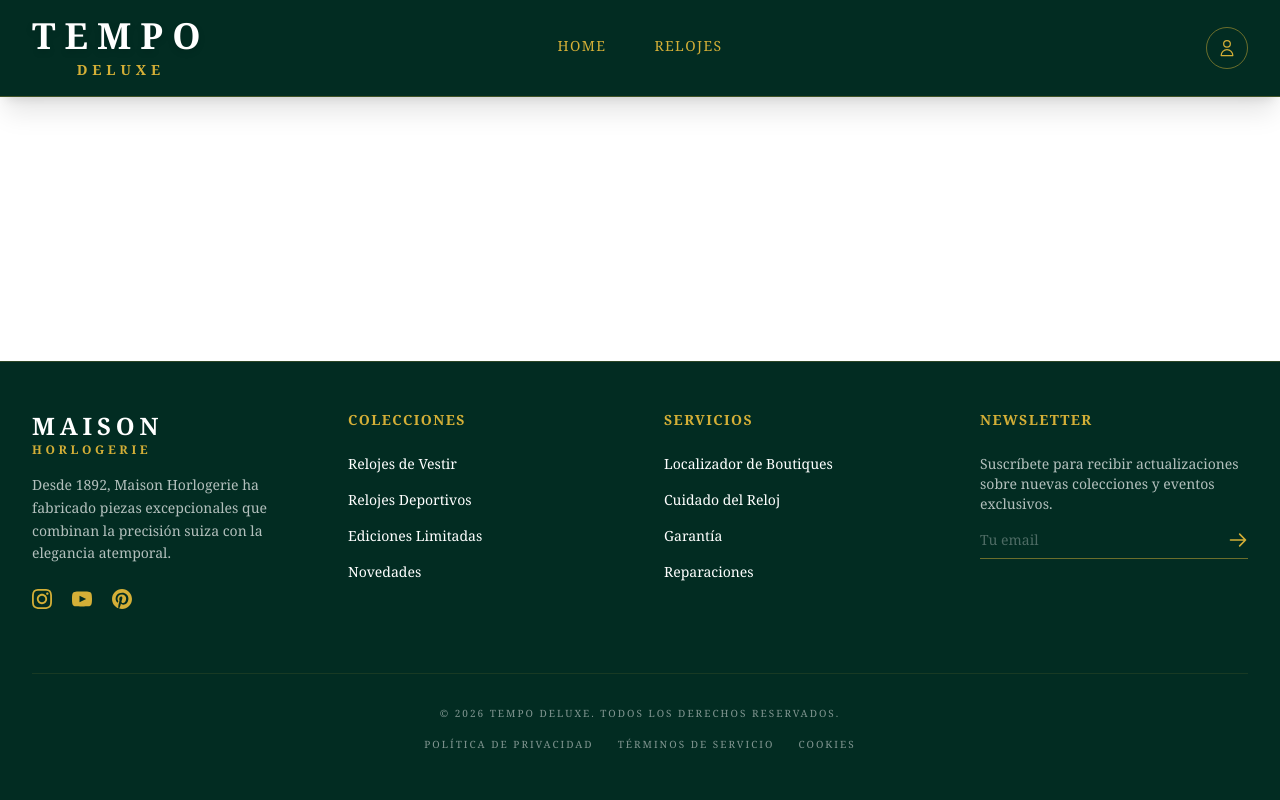
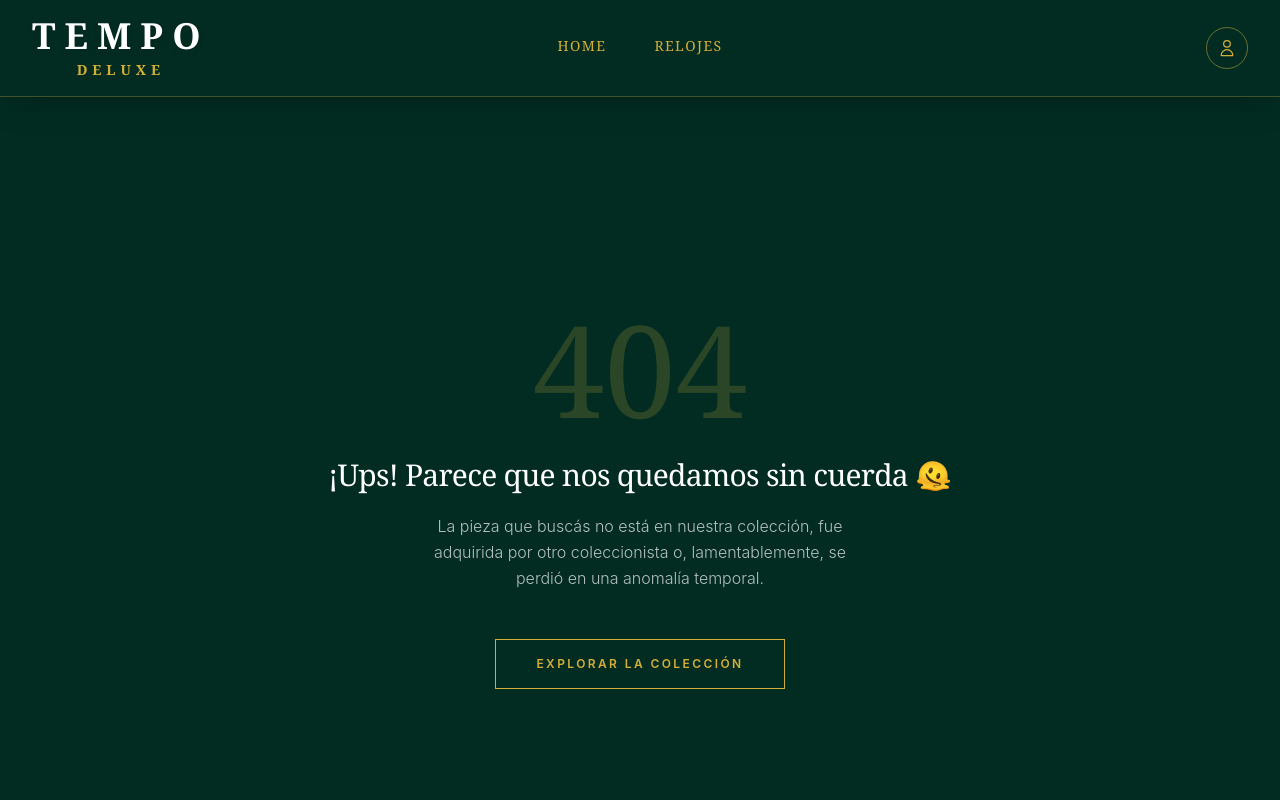
Before and after one commit to FacuLedesmaBertalot/PWA_Frontend, a React (Vite) app: page /login in a window 1280 px wide. Shown: the top 800 px of the page. Built offline with nearby package versions, Linux system fonts and the light colour scheme.

Commit message:
Update App.jsx
Modificamos App.jsx para poder testear la pagina Details y ProductNotFound, las rutas nuevas que cree las deje documentadas por si se deben modificar, si no se deben modificar, borrar el comentario

```diff
--- a/src/App.jsx
+++ b/src/App.jsx
@@ -1,9 +1,10 @@
-import { useState } from 'react';
 import { BrowserRouter, Routes, Route } from 'react-router';
 import Navbar from './components/Navbar/Navbar';
 import HeroSection from './components/Hero/heroSection';
 import Footer from './components/Footer/Footer';
 import Home from './pages/Home/Home';
+import { Details } from './pages/Details/Details';
+import { ProductNotFound } from './pages/ProductNotFound/ProductNotFound';
 
 function App() {
   return (
@@ -13,6 +14,10 @@ function App() {
         <main className="flex-grow">
           <Routes>
             <Route path="/" element={<Home />} />
+            {/* Rutas temporales para poder visualizar los cambios del feature #31 */}
+            <Route path="/item/:id" element={<Details />} />
+            <Route path="*" element={<ProductNotFound />} />
+            {/* Fin rutas temporales */}
           </Routes>
         </main>
         <Footer />
```
